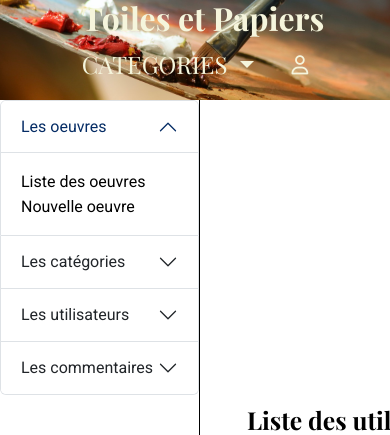
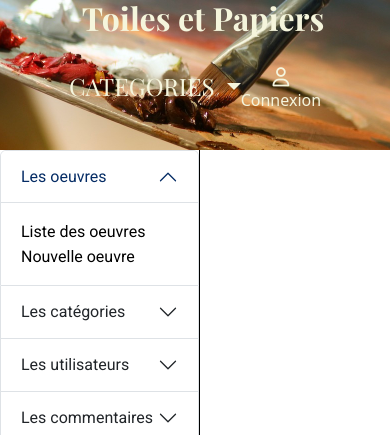
Before and after one commit to Davidgbn33/Galerie, a Symfony app: template templates/admin/Comment/liste.html.twig in a window 390 px wide; the page is wider, and only the part inside the window is pictured. Shown: the top 435 px of that part. Run offline with Twig, Linux system fonts and the light colour scheme; the template is opened without the code that fills it, so the values that code supplies are empty; style sheets or scripts are compiled from the project's sources; some libraries are stand-ins or nearby versions.

Commit message:
fix Css navbar and show paint

```diff
--- a/assets/styles/modules/navbar.scss
+++ b/assets/styles/modules/navbar.scss
@@ -108,6 +108,10 @@
 }
 
 @media screen and (max-width: 468px) {
+
+  .tp-bg{
+    height: 150px
+  }
   .te-font-title {
     font-size: 2rem;
   }
@@ -133,7 +137,6 @@
   }
   .te-navbar-icon{
     font-size: 1.2rem;
-    margin-bottom: 7px;
   }
 
   .navbar-brand{
--- a/assets/styles/modules/show.scss
+++ b/assets/styles/modules/show.scss
@@ -2,7 +2,7 @@
   display: grid;
   grid:
   "aside descriptif" 2fr
- "comment comment" 1fr
+ "comment comment" auto
     / 1fr 1fr;
 
 }
@@ -52,7 +52,7 @@ main {
     grid:
          "aside" 1fr
          "descriptif" 1fr
-         "comment" 1fr
+         "comment" auto
            / 1fr;
   }
   .te-show-img {
@@ -65,8 +65,8 @@ main {
 
   .te-grid-inspi{
    display: grid;
-    grid: "imageInspi" 200px
-          "textInspi" 1fr
+    grid: "textInspi" 1fr
+          "ImageInspi" auto
             / 1fr;
   }
   .te-grid-imageInspi{
--- a/assets/styles/modules/variables.scss
+++ b/assets/styles/modules/variables.scss
@@ -39,3 +39,6 @@ h5{
 .te-fs-12{
     font-size: 12px;
 }
+.te-color-log{
+    color: #F5F5DC;
+}
--- a/templates/home/show.html.twig
+++ b/templates/home/show.html.twig
@@ -28,13 +28,13 @@
                     <hr class="w-md-75 mt-0">
                     <div class="d-md-flex te-grid-inspi">
                         <p class=" w-md-50 me-3 te-p te-grid-textInspi">{{ paint.inspiration }}</p>
-                        <div class="d-flex justify-content-center">
                             {% if paint.ImageInspiration != "" %}
+                        <div class="d-flex justify-content-center ">
                                 <img class="te-img-inspi me-1 te-grid-imageInspi"
                                      src="{{ asset('uploads/images/inspiration/') }}{{ paint.ImageInspiration }}"
                                      alt="">
+                        </div>
                             {% endif %}
-                        </div>
                     </div>
                 {% endif %}
             </div>
--- a/templates/includes/_navbar.html.twig
+++ b/templates/includes/_navbar.html.twig
@@ -8,26 +8,47 @@
             <ul class="navbar-nav me-auto mb-2 mb-lg-0">
                 {% if is_granted('ROLE_ADMIN') %}
                     <li class="nav-item m-auto">
-                <a class="te-a te-font-dropdown text-decoration-none me-3" href="{{ path('admin_list') }}">ADMIN</a>
+                        <a class="te-a te-font-dropdown text-decoration-none me-3"
+                           href="{{ path('admin_list') }}">ADMIN</a>
                     </li>
                 {% endif %}
                 <li class="nav-item dropdown te-a">
-                <a class="nav-link dropdown-toggle te-font-dropdown te-a" href="#" role="button" data-bs-toggle="dropdown" aria-expanded="false">
+                    <a class="nav-link dropdown-toggle te-font-dropdown te-a" href="#" role="button"
+                       data-bs-toggle="dropdown" aria-expanded="false">
                         CATEGORIES
                     </a>
                     <ul class="dropdown-menu">
                         {% set counter = 1 %}
                         {% for category in categories %}
                             <li><a class="dropdown-item" href="{{ path('show_cat',{ id: category.id}) }}">
-                       <img src="{{ asset('uploads/images/category/') }}{{ category.categoryImage }}" alt="" class="te-img-cat"><span class="te-label-cat{{ counter }}">{{ category.categoryName }}</span></a></li>
+                                    <img src="{{ asset('uploads/images/category/') }}{{ category.categoryImage }}"
+                                         alt="" class="te-img-cat"><span
+                                            class="te-label-cat{{ counter }}">{{ category.categoryName }}</span></a>
+                            </li>
                             {% set counter = counter + 1 %}
                         {% endfor %}
                     </ul>
                 </li>
             </ul>
-            <a href="/login">  <i class="fa-regular fa-user me-3 te-navbar-icon" style="color: #f5f5dd;"></i></a>
+
+
             {% if app.user %}
-            <a href="/logout"> <i class="fa-solid fa-right-from-bracket me-3 te-navbar-icon" style="color: #f5f5dd;"></i></a>
+
+                    <a href="/login" class="d-flex flex-column text-center te-color me-3 text-decoration-none   ">
+                        <i class="fa-regular fa-user te-navbar-icon" style="color: #f5f5dd;"></i>
+                        <p class="text-center m-0 te-color-log">{{ app.user }}</p>
+                    </a>
+
+                    <a href="/logout" class="d-flex flex-column text-center te-color me-3 text-decoration-none  ">
+                        <i class="fa-solid fa-right-from-bracket te-navbar-icon" style="color: #f5f5dd;"></i>
+                        <p class="text-center m-0 te-color-log">Log out</p>
+                    </a>
+                {% else %}
+                    <a href="/login" class="d-flex flex-column text-center te-color me-3 text-decoration-none   ">
+                        <i class="fa-regular fa-user te-navbar-icon" style="color: #f5f5dd;"></i>
+                        <p class="text-center m-0 te-color-log">Connexion</p>
+                    </a>
+
             {% endif %}
         </div>
     </div>
```
Lines whose indentation alone changed are shown as unchanged.
